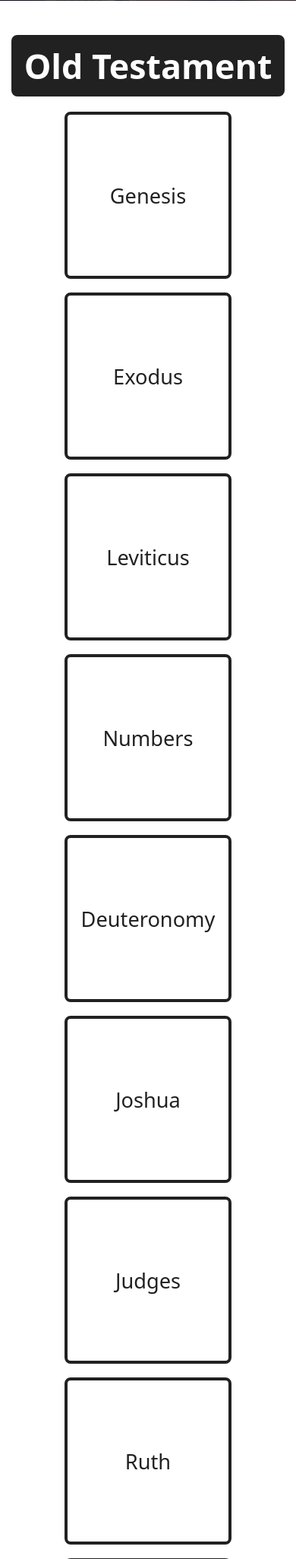
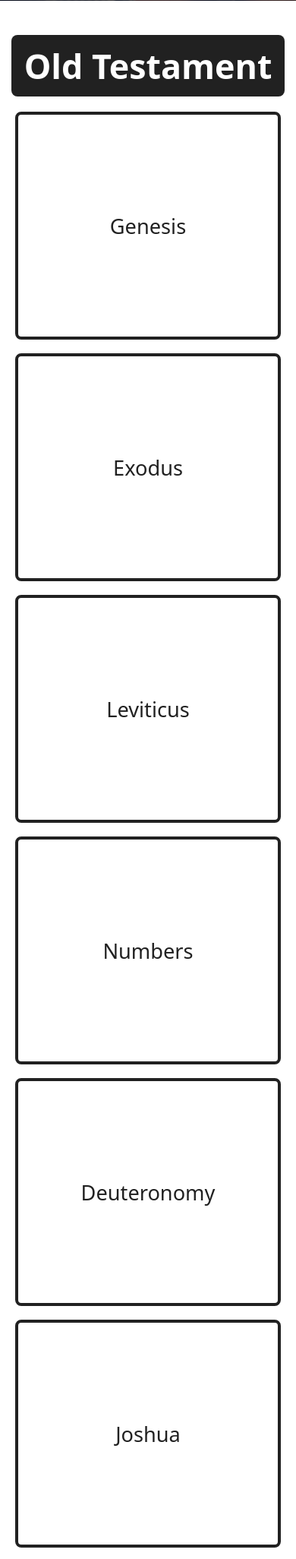
Before and after one commit to Nsoro-Allan/My-Bible-App, a PHP site: page / in a window 390 px wide. Shown: the part 505-2557 px from the top of the page at 76% size. Run offline with PHP 8.4, Linux system fonts and the light colour scheme; data comes from the database, SQL or seed files in the repository.

Commit message:
changes made...

```diff
--- a/style.css
+++ b/style.css
@@ -227,6 +227,10 @@ body{
     .header form{
         width: 95%;
     }
+    .book-card{
+        width: 350px;
+        height: 300px;
+    }
 }
 
 /* Responsive Styling Ends Here */
```
